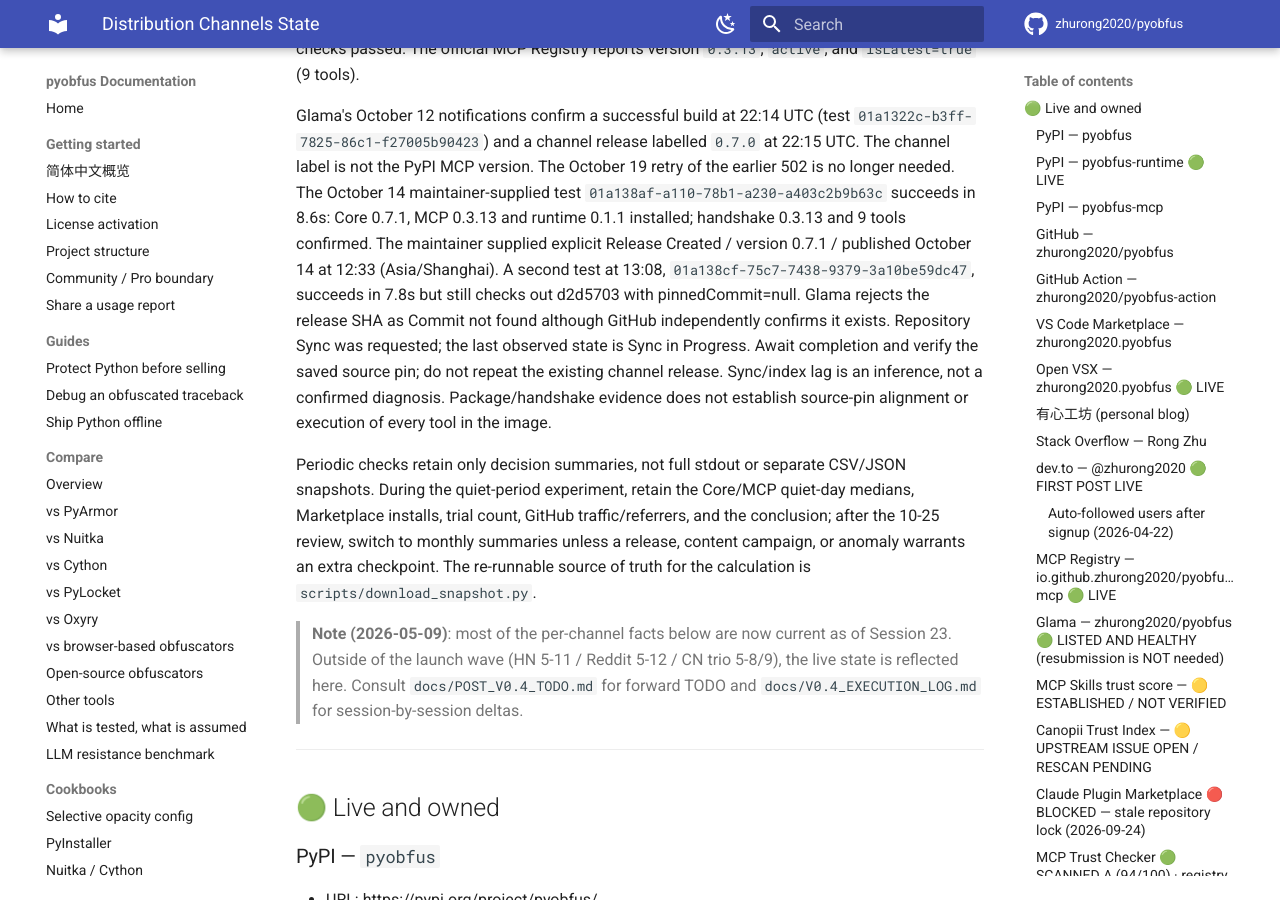
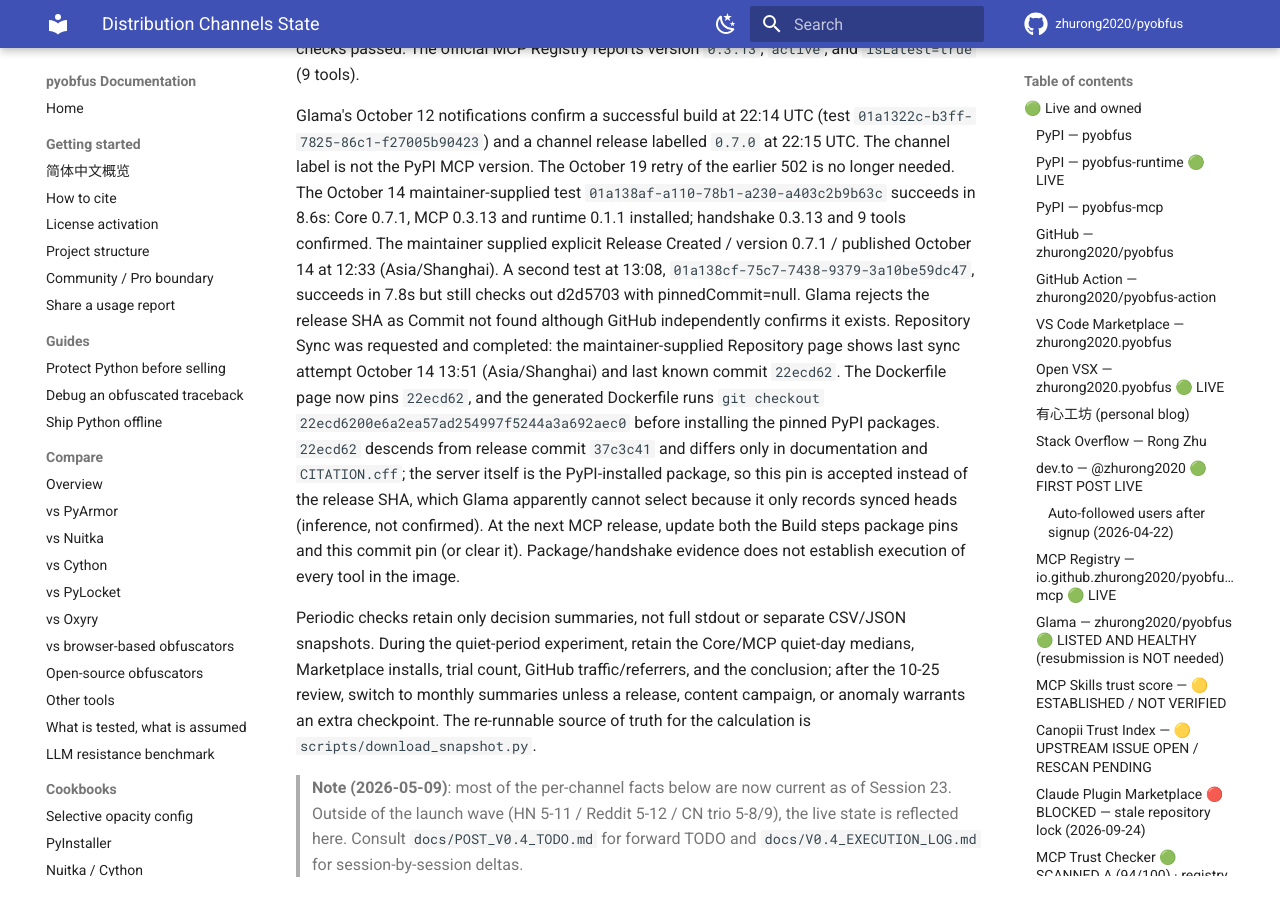
Before and after one commit to zhurong2020/pyobfus, an MkDocs documentation site: the page built from docs/DISTRIBUTION_CHANNELS.md, in a window 1280 px wide and 900 px high, scrolled down 534 px. Built offline with MkDocs 1.6.1 and Material for MkDocs 9.7.7, drawn with Linux system fonts in a browser that asks for light colours; comment, search, counter and statistics services are not loaded.

Commit message:
docs: close Glama source pin at 22ecd62 and start defect I
Repository Sync completed; the Dockerfile pin is a docs-only descendant
of the release commit. Record downstream read-only review.

Co-Authored-By: Claude Opus 5.5 <noreply@anthropic.com>

```diff
--- a/docs/DISTRIBUTION_CHANNELS.md
+++ b/docs/DISTRIBUTION_CHANNELS.md
@@ -32,11 +32,17 @@ published October 14 at 12:33 (Asia/Shanghai). A second test at 13:08,
 `01a138cf-75c7-7438-9379-3a10be59dc47`, succeeds in 7.8s but still checks
 out d2d5703 with pinnedCommit=null. Glama rejects the release SHA as Commit
 not found although GitHub independently confirms it exists. Repository Sync
-was requested; the last observed state is Sync in Progress. Await completion
-and verify the saved source pin; do not repeat the existing channel release.
-Sync/index lag is an inference, not a confirmed diagnosis. Package/handshake
-evidence does not establish source-pin alignment or execution of every tool
-in the image.
+was requested and completed: the maintainer-supplied Repository page shows last sync
+attempt October 14 13:51 (Asia/Shanghai) and last known commit `22ecd62`. The
+Dockerfile page now pins `22ecd62`, and the generated Dockerfile runs
+`git checkout 22ecd6200e6a2ea57ad254997f5244a3a692aec0` before installing the
+pinned PyPI packages. `22ecd62` descends from release commit `37c3c41` and
+differs only in documentation and `CITATION.cff`; the server itself is the
+PyPI-installed package, so this pin is accepted instead of the release SHA,
+which Glama apparently cannot select because it only records synced heads
+(inference, not confirmed). At the next MCP release, update both the Build
+steps package pins and this commit pin (or clear it). Package/handshake
+evidence does not establish execution of every tool in the image.
 
 Periodic checks retain only decision summaries, not full stdout or separate
 CSV/JSON snapshots. During the quiet-period experiment, retain the Core/MCP
```
Also changed, not shown: CLAUDE.md (+1 -1 lines), docs/CURRENT_PLAN_ZH.md (+2 -0 lines), docs/TODO.md (+2 -2 lines).
